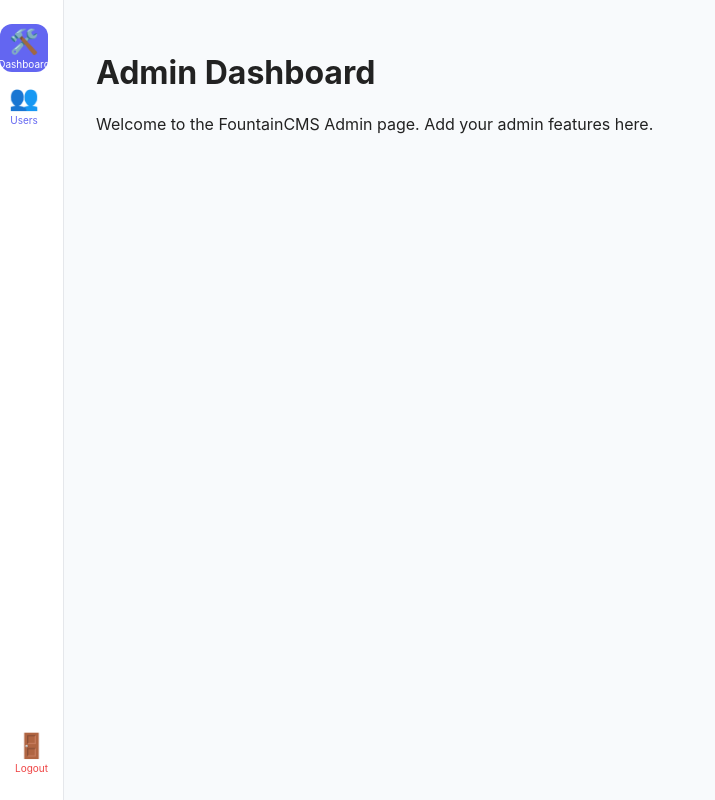
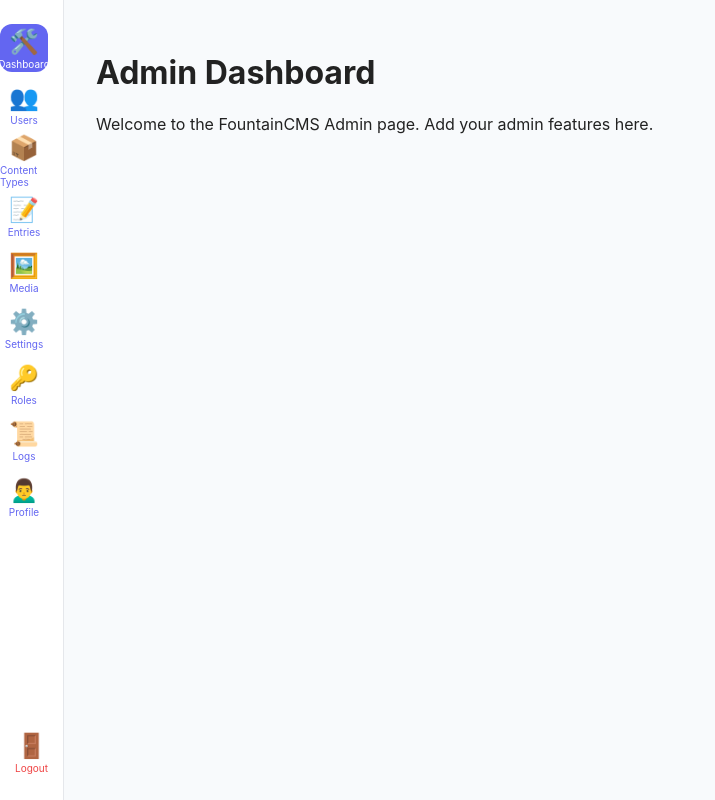
Before and after one commit to building-for-fun/fountainCms, a React (Vite) app in the folder frontend/: page /admin in a window 1280 px wide. Shown: the whole page, without its empty margins (0-715 px from the left). Built offline with nearby package versions, Linux system fonts and the light colour scheme; no server answers.

Commit message:
feat(ui): setup placeholder admin routes

```diff
--- a/frontend/src/App.tsx
+++ b/frontend/src/App.tsx
@@ -4,6 +4,13 @@ import Documentation from './pages/Documenation';
 import AdminPage from './pages/AdminPage';
 import AdminUserListPage from './pages/AdminUserListPage';
 import LoginPage from './pages/LoginPage';
+import AdminContentTypesPage from './pages/AdminContentTypesPage';
+import AdminEntriesPage from './pages/AdminEntriesPage';
+import AdminMediaPage from './pages/AdminMediaPage';
+import AdminSettingsPage from './pages/AdminSettingsPage';
+import AdminRolesPage from './pages/AdminRolesPage';
+import AdminLogsPage from './pages/AdminLogsPage';
+import AdminProfilePage from './pages/AdminProfilePage';
 
 export default function App() {
   return (
@@ -12,6 +19,13 @@ export default function App() {
         <Route path="/login" element={<LoginPage />} />
         <Route path="/admin" element={<AdminPage />} />
         <Route path="/admin/users" element={<AdminUserListPage />} />
+        <Route path="/admin/content-types" element={<AdminContentTypesPage />} />
+        <Route path="/admin/entries" element={<AdminEntriesPage />} />
+        <Route path="/admin/media" element={<AdminMediaPage />} />
+        <Route path="/admin/settings" element={<AdminSettingsPage />} />
+        <Route path="/admin/roles" element={<AdminRolesPage />} />
+        <Route path="/admin/logs" element={<AdminLogsPage />} />
+        <Route path="/admin/profile" element={<AdminProfilePage />} />
         <Route
           path="*"
           element={
--- a/frontend/src/components/Layouts/AdminLayout.tsx
+++ b/frontend/src/components/Layouts/AdminLayout.tsx
@@ -4,6 +4,13 @@ import { useLocation, Link, useNavigate } from 'react-router-dom';
 const adminNavItems = [
   { to: '/admin', icon: '🛠️', label: 'Dashboard' },
   { to: '/admin/users', icon: '👥', label: 'Users' },
+  { to: '/admin/content-types', icon: '📦', label: 'Content Types' },
+  { to: '/admin/entries', icon: '📝', label: 'Entries' },
+  { to: '/admin/media', icon: '🖼️', label: 'Media' },
+  { to: '/admin/settings', icon: '⚙️', label: 'Settings' },
+  { to: '/admin/roles', icon: '🔑', label: 'Roles' },
+  { to: '/admin/logs', icon: '📜', label: 'Logs' },
+  { to: '/admin/profile', icon: '🙍‍♂️', label: 'Profile' },
   // Add more admin routes here as needed
 ];
 
--- /dev/null
+++ b/frontend/src/pages/AdminContentTypesPage.tsx
@@ -0,0 +1,13 @@
+import React from 'react';
+import AdminLayout from '../components/Layouts/AdminLayout';
+
+const AdminContentTypesPage = () => (
+  <AdminLayout>
+    <div>
+      <h1>Content Types</h1>
+      <p>This is a placeholder for the Content Types management page.</p>
+    </div>
+  </AdminLayout>
+);
+
+export default AdminContentTypesPage;
--- /dev/null
+++ b/frontend/src/pages/AdminEntriesPage.tsx
@@ -0,0 +1,13 @@
+import React from 'react';
+import AdminLayout from '../components/Layouts/AdminLayout';
+
+const AdminEntriesPage = () => (
+  <AdminLayout>
+    <div>
+      <h1>Content Types</h1>
+      <p>This is a placeholder for the Content Types management page.</p>
+    </div>
+  </AdminLayout>
+);
+
+export default AdminEntriesPage;
--- /dev/null
+++ b/frontend/src/pages/AdminLogsPage.tsx
@@ -0,0 +1,13 @@
+import React from 'react';
+import AdminLayout from '../components/Layouts/AdminLayout';
+
+const AdminLogsPage = () => (
+  <AdminLayout>
+    <div>
+      <h1>Content Types</h1>
+      <p>This is a placeholder for the Content Types management page.</p>
+    </div>
+  </AdminLayout>
+);
+
+export default AdminLogsPage;
--- /dev/null
+++ b/frontend/src/pages/AdminMediaPage.tsx
@@ -0,0 +1,13 @@
+import React from 'react';
+import AdminLayout from '../components/Layouts/AdminLayout';
+
+const AdminMediaPage = () => (
+  <AdminLayout>
+    <div>
+      <h1>Content Types</h1>
+      <p>This is a placeholder for the Content Types management page.</p>
+    </div>
+  </AdminLayout>
+);
+
+export default AdminMediaPage;
--- /dev/null
+++ b/frontend/src/pages/AdminProfilePage.tsx
@@ -0,0 +1,13 @@
+import React from 'react';
+import AdminLayout from '../components/Layouts/AdminLayout';
+
+const AdminProfilePage = () => (
+  <AdminLayout>
+    <div>
+      <h1>Content Types</h1>
+      <p>This is a placeholder for the Content Types management page.</p>
+    </div>
+  </AdminLayout>
+);
+
+export default AdminProfilePage;
--- /dev/null
+++ b/frontend/src/pages/AdminRolesPage.tsx
@@ -0,0 +1,13 @@
+import React from 'react';
+import AdminLayout from '../components/Layouts/AdminLayout';
+
+const AdminRolesPage = () => (
+  <AdminLayout>
+    <div>
+      <h1>Content Types</h1>
+      <p>This is a placeholder for the Content Types management page.</p>
+    </div>
+  </AdminLayout>
+);
+
+export default AdminRolesPage;
--- /dev/null
+++ b/frontend/src/pages/AdminSettingsPage.tsx
@@ -0,0 +1,13 @@
+import React from 'react';
+import AdminLayout from '../components/Layouts/AdminLayout';
+
+const AdminSettingsPage = () => (
+  <AdminLayout>
+    <div>
+      <h1>Content Types</h1>
+      <p>This is a placeholder for the Content Types management page.</p>
+    </div>
+  </AdminLayout>
+);
+
+export default AdminSettingsPage;
```
